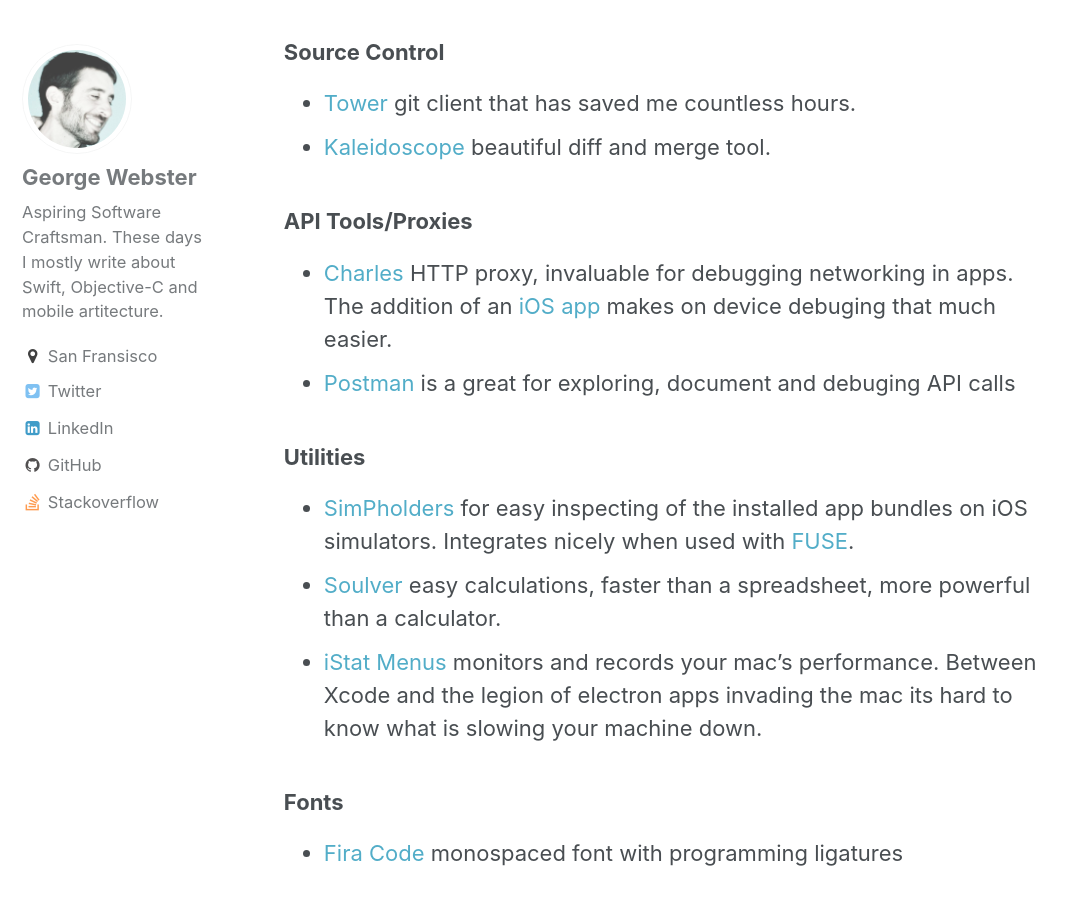
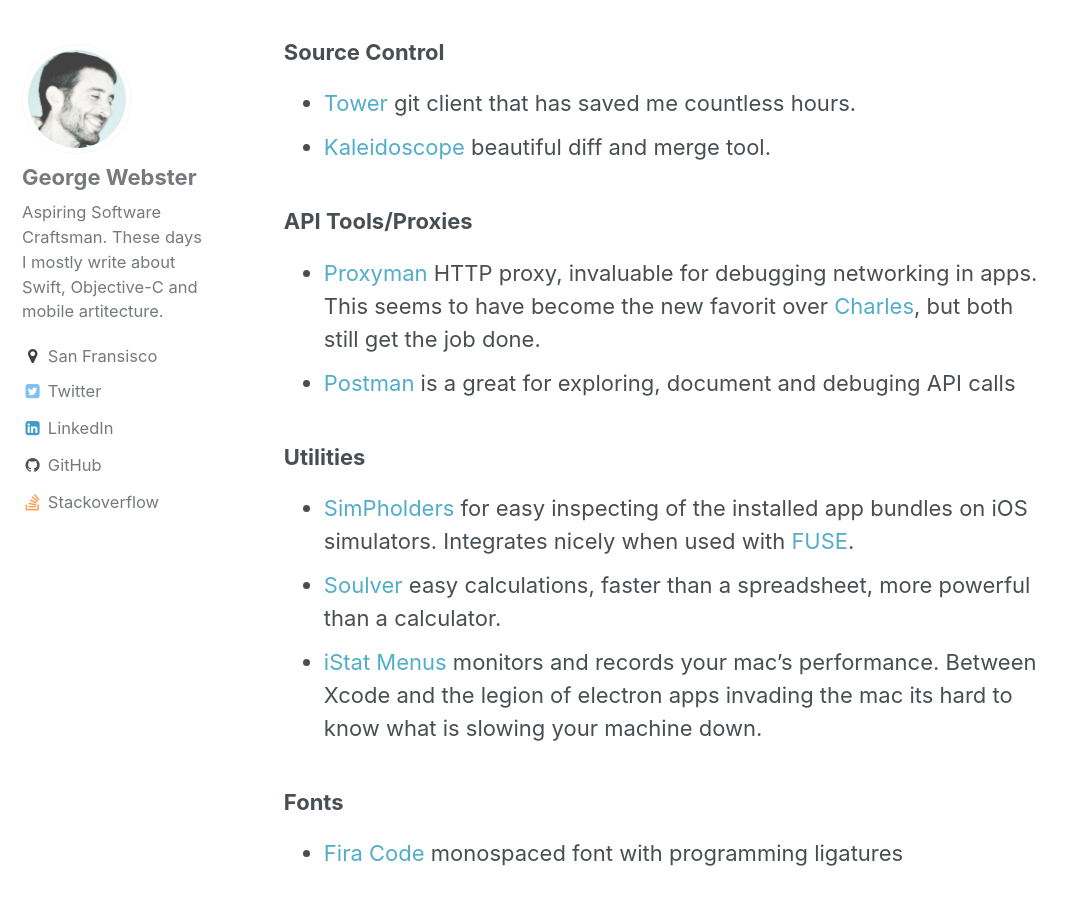
Before and after one commit to ethyreal/ethyreal.com, a Jekyll site: the page built from _posts/2018-08-14-development-tools.md, in a window 1280 px wide and 900 px high, scrolled down 738 px. Shown: the whole window, without its empty margins (0-1076 px from the left). Built offline with Jekyll 4.4.1, drawn with Linux system fonts in a browser that asks for light colours.

Commit message:
updated dev tools

```diff
--- a/_posts/2018-08-14-development-tools.md
+++ b/_posts/2018-08-14-development-tools.md
@@ -18,7 +18,7 @@ I recently had to update my machine and realized I never really had a list of to
 
 ### API Tools/Proxies
 
-- [Charles](https://www.charlesproxy.com) HTTP proxy, invaluable for debugging networking in apps.  The addition of an [iOS app](https://itunes.apple.com/us/app/charles-proxy/id1134218562?mt=8) makes on device debuging that much easier.
+- [Proxyman](https://proxyman.io) HTTP proxy, invaluable for debugging networking in apps.  This seems to have become the new favorit over [Charles](https://www.charlesproxy.com), but both still get the job done.
 - [Postman](https://www.getpostman.com) is a great for exploring, document and debuging API calls
 
 ### Utilities
```
